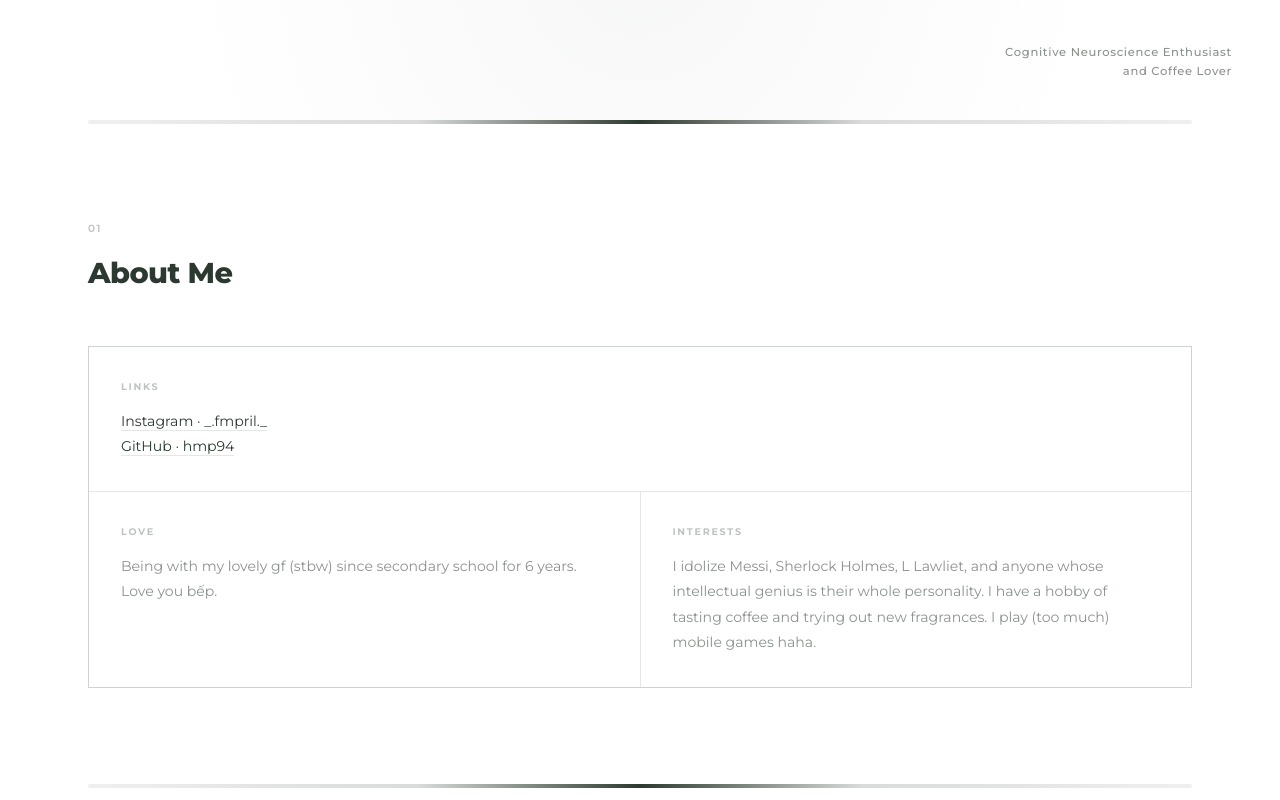
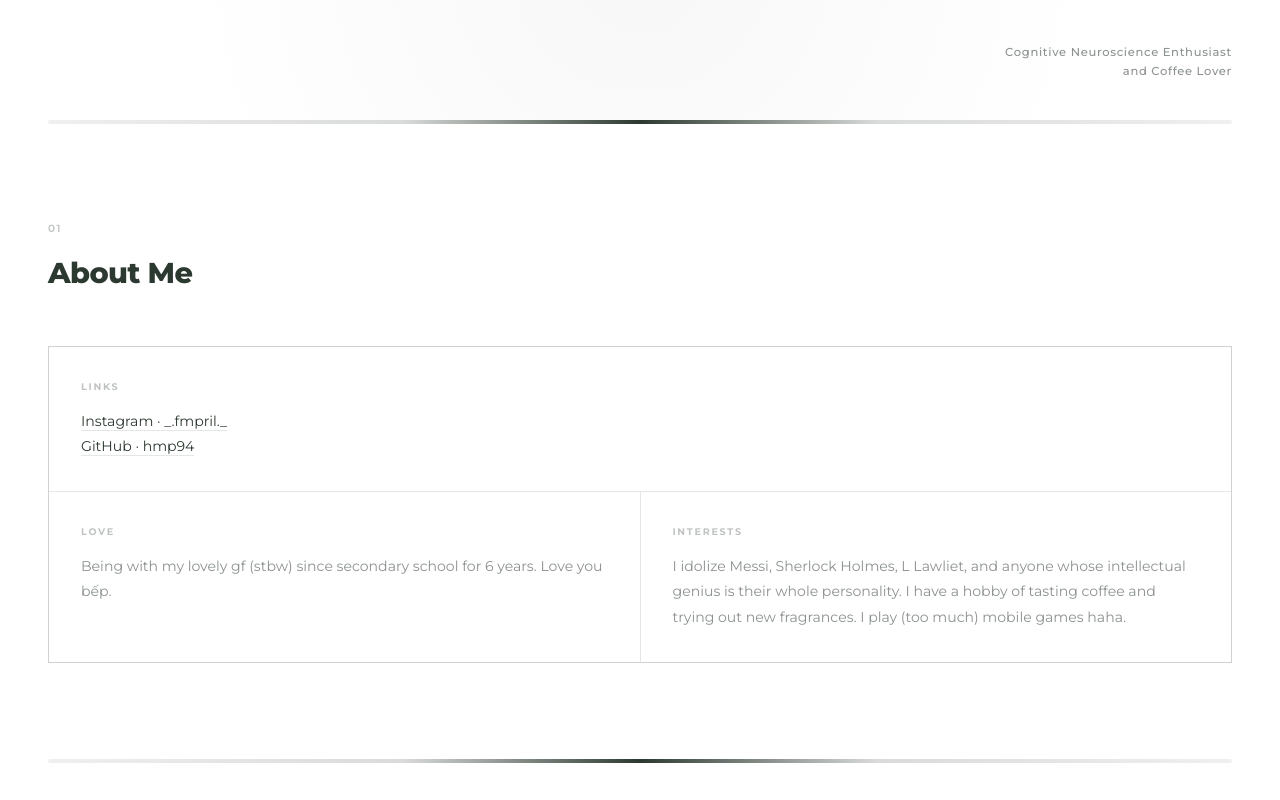
Before and after one commit to hmp94/hmp94.github.io, a plain HTML site: page index.html in a window 1280 px wide. Shown: the part 680-1480 px from the top of the page. Drawn offline with Linux system fonts and the light colour scheme.

Commit message:
Increase max-width of container and section-divider

```diff
--- a/index.html
+++ b/index.html
@@ -142,7 +142,7 @@
 
     /* SECTIONS */
     .container {
-      max-width: 1200px;
+      max-width: 1400px;
       margin: 0 auto;
       padding: 0 3rem;
     }
@@ -150,7 +150,7 @@
 
     /* SECTION DIVIDERS - thicker accent strip */
     .section-divider {
-      max-width: 1200px;
+      max-width: 1400px;
       margin: 0 auto;
       padding: 0 3rem;
     }
```
